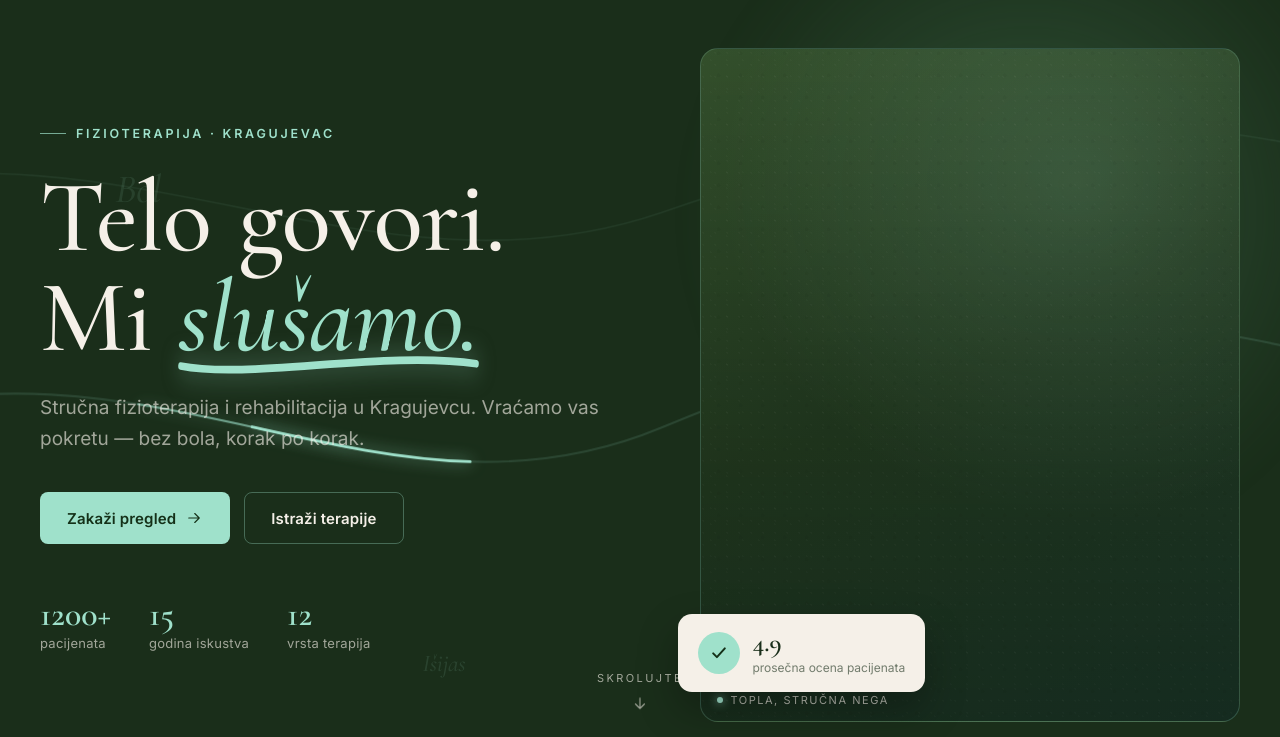
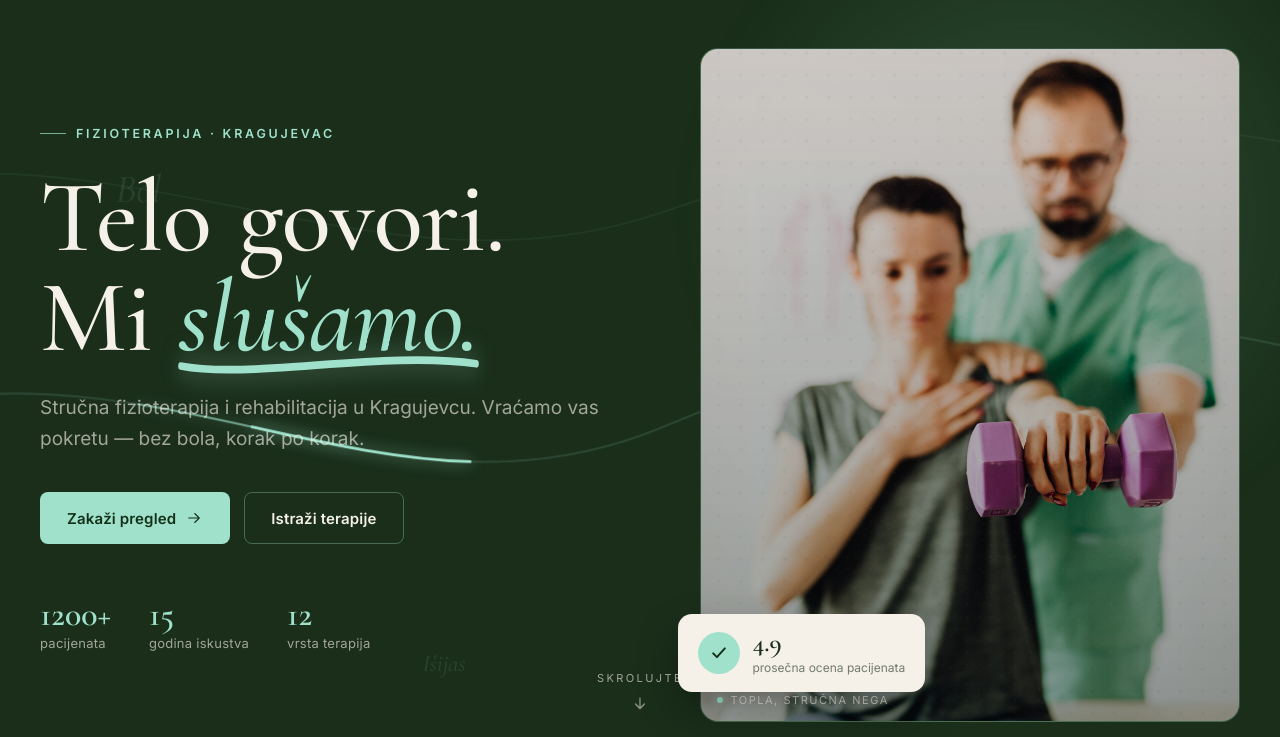
Before and after one commit to 7sibin/fiziokg, a plain HTML site: page index.html in a window 1280 px wide. Shown: the part 63-800 px from the top of the page. Drawn offline with nearby package versions, Linux system fonts and the light colour scheme.

Commit message:
Make hero media responsive
Convert the hero photo from a CSS background to a real responsive <img>:
object-fit cover so it fluidly fills the 4:5 slot at any viewport, eager +
high fetchpriority (above the fold), async decode, descriptive alt text, a
sizes hint, and self-removal on error so the gradient placeholder still
shows when the file is absent. Ready for srcset resolution variants.

Co-Authored-By: Claude Opus 4.8 <noreply@anthropic.com>

```diff
--- a/app.js
+++ b/app.js
@@ -144,9 +144,17 @@
     );
   }
   function heroPhotoMarkup(tag = "Topla, stručna nega") {
+    // Real responsive image: fluidly fills the 4:5 slot via object-fit, loads
+    // eagerly (above the fold), and removes itself if the file is missing so the
+    // gradient placeholder shows. Add hero-800/1200/1600 variants + srcset later
+    // for resolution switching; a single hero.jpg already scales to any viewport.
     return (
       `<div class="photo hero__photo">` +
-      `<div class="photo__img" style="background-image:url('hero.jpg')"></div>` +
+      `<img class="photo__img" src="hero.jpg" ` +
+      `alt="Fizioterapeut radi sa pacijentom u toploj, stručnoj atmosferi" ` +
+      `sizes="(max-width: 880px) 90vw, 45vw" ` +
+      `loading="eager" fetchpriority="high" decoding="async" ` +
+      `onerror="this.remove()">` +
       `<div class="photo__grain"></div><span class="photo__tag">${tag}</span></div>`
     );
   }
--- a/styles.css
+++ b/styles.css
@@ -152,7 +152,8 @@ img { display: block; max-width: 100%; }
    If the image file is missing, this stays transparent and the placeholder shows. */
 .photo__img {
   position: absolute; inset: 0; z-index: 1;
-  background-size: cover; background-position: center;
+  width: 100%; height: 100%;
+  object-fit: cover; object-position: center;
 }
 .photo__tag {
   position: absolute;
```
Also changed, not shown: hero.jpg (added).
